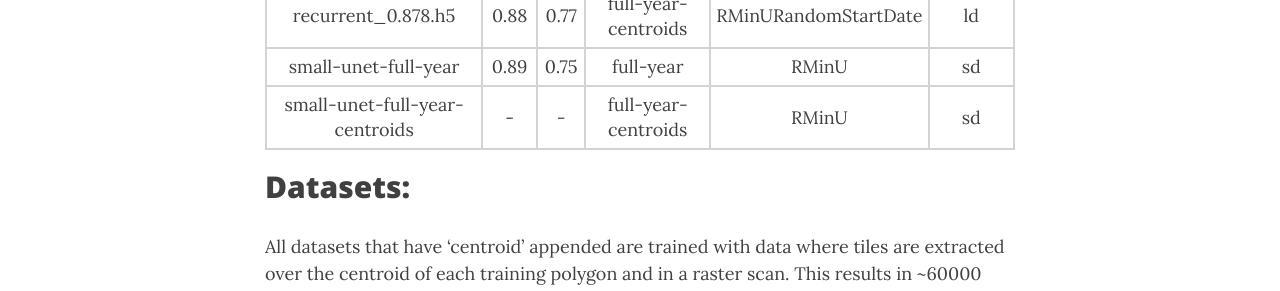
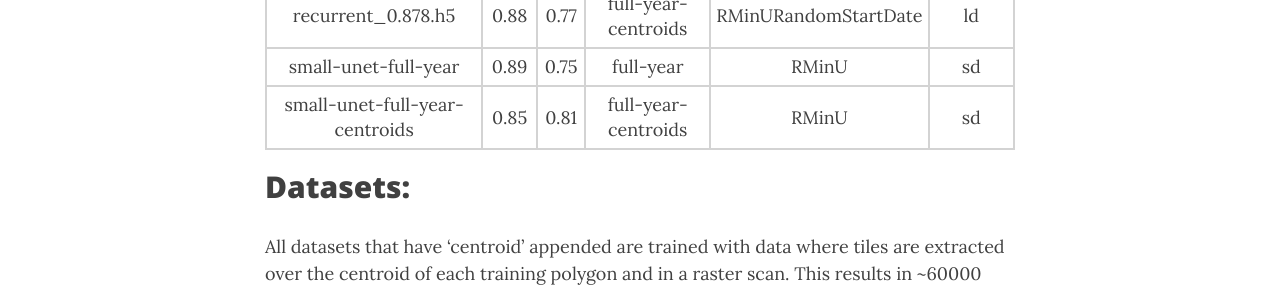
Before and after one commit to colligant/colligant.github.io, a Jekyll site: the page built from _posts/2020-03-31-2020-03-31-model-comparison-table.md, in a window 1280 px wide and 900 px high, scrolled down 825 px. Shown: the part 154-445 px from the top of the window. Built offline with Jekyll 4.4.1, drawn with Linux system fonts in a browser that asks for light colours; nearby versions of some CDN libraries.

Commit message:
Add table entry

```diff
--- a/_posts/2020-03-31-2020-03-31-model-comparison-table.md
+++ b/_posts/2020-03-31-2020-03-31-model-comparison-table.md
@@ -42,7 +42,7 @@ All of the models were tested on the same data for the two types of sampling: fu
 | recurrent_0.862.h5     | 0.86    | 0.84     | full-year-centroids | RMinURandomStartDate    |  ld      |
 | recurrent_0.878.h5     | 0.88    | 0.77     | full-year-centroids | RMinURandomStartDate    |  ld      |
 | small-unet-full-year   | 0.89    | 0.75     | full-year           | RMinU    |  sd      |
-| small-unet-full-year-centroids   | -    | -     | full-year-centroids      | RMinU    |  sd      |
+| small-unet-full-year-centroids   | 0.85    | 0.81     | full-year-centroids      | RMinU    |  sd      |
 |=====
 {: .tablelines}
 
```
